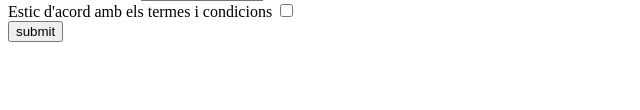
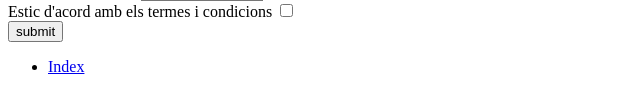
Before and after one commit to adrihierro/PracticaWeb, a plain HTML site: page Registre.html in a window 1280 px wide. Shown: the part 162-272 px from the top of the page, 0-640 px from the left. Drawn offline with Linux system fonts and the light colour scheme.

Commit message:
Formularis

```diff
--- a/Registre.html
+++ b/Registre.html
@@ -36,5 +36,8 @@
         </div>
         <input type="submit" name="submit" value="submit">
     </form>
+    <ul>
+        <li><a href="https://adrihierro.github.io/PracticaWeb/">Index</a></li>
+    </ul>
 </body>
 </html>
```
